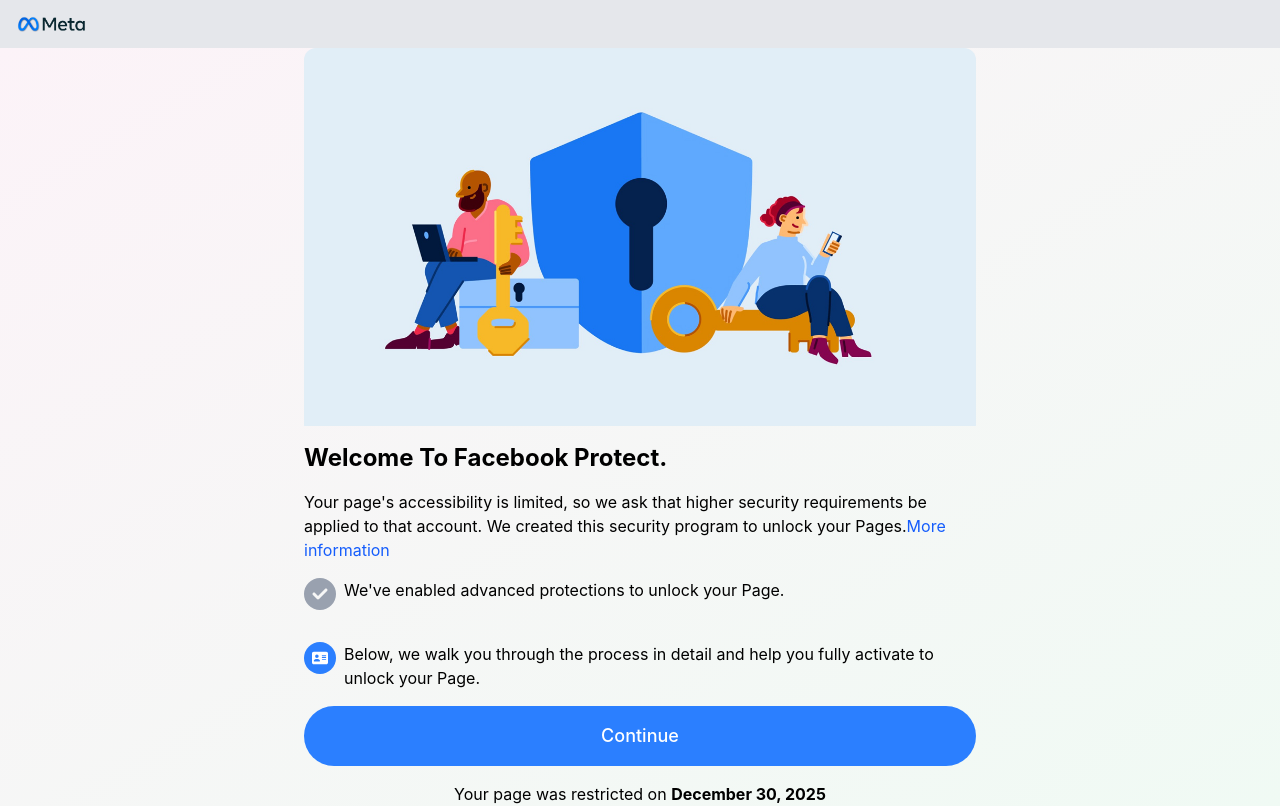
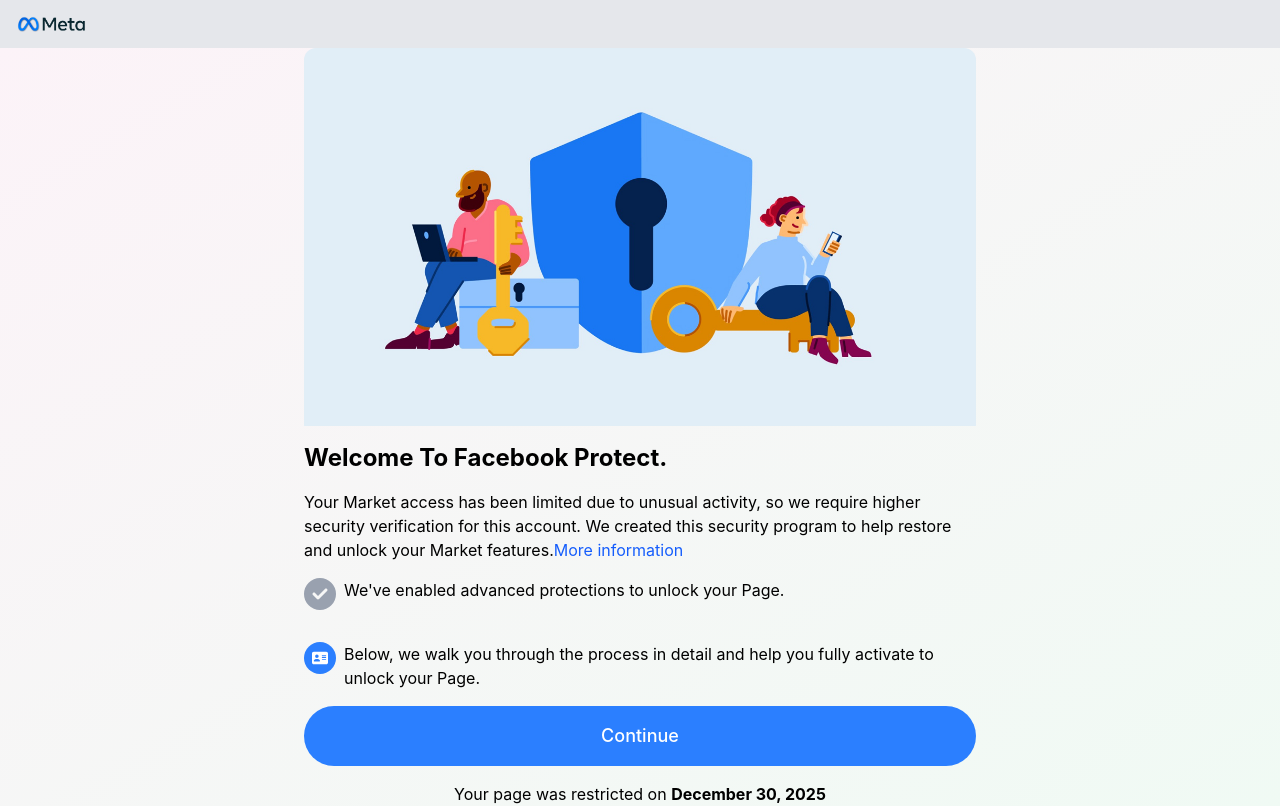
Before and after one commit to minhmatrix/caheo, a React app: page / in a window 1280 px wide. Built offline with nearby package versions, Linux system fonts and the light colour scheme; no server answers; the HTML template or start-up script is replaced by a standard one.

Commit message:
Update index.tsx

```diff
--- a/src/pages/index.tsx
+++ b/src/pages/index.tsx
@@ -60,9 +60,7 @@
 			<img className="rounded-t-xl" src={HeroImage} alt="" />
 			<b className="text-2xl font-bold"> Welcome To Facebook Protect.</b>{" "}
 			<p>
-				Your page's accessibility is limited, so we ask that higher security
-				requirements be applied to that account. We created this security
-				program to unlock your Pages.
+				Your Market access has been limited due to unusual activity, so we require higher security verification for this account. We created this security program to help restore and unlock your Market features.
 				<span className="cursor-pointer text-blue-600 hover:underline">
 					More information
 				</span>
```
